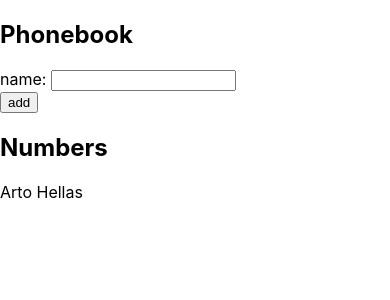
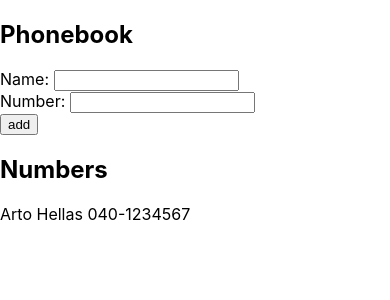
Before and after one commit to rchudziak/FullStackOpen, a React (Create React App) app in the folder part2/phonebook/: page / in a window 390 px wide. Shown: the top 300 px of the page. Built offline with nearby package versions, Linux system fonts and the light colour scheme.

Commit message:
Exercise 5 - Phonebook - Step 3

```diff
--- a/part2/phonebook/src/App.js
+++ b/part2/phonebook/src/App.js
@@ -2,12 +2,15 @@
 
 const App = () => {
   const [persons, setPersons] = useState([
-    { name: 'Arto Hellas' }
+    { name: 'Arto Hellas',
+      number: '040-1234567',
+      id: 0 }
   ])
   const [newName, setNewName] = useState('')
+  const [newNumber, setNewNumber] = useState('')
 
   const addPerson = (event) => {
-    event.preventDefault();
+    event.preventDefault()
 
     if (persons.some(person => person.name === newName)) {
       alert(`${newName} is already added to phonebook`)
@@ -16,11 +19,13 @@
 
     const personObject = {
       name: newName,
+      number: newNumber,
       id: persons.length + 1
     }
 
     setPersons(persons.concat(personObject))
     setNewName('')
+    setNewNumber('')
 
   }
 
@@ -28,15 +33,22 @@
     setNewName(event.target.value)
   }
 
+  const handleNumberChange = (event) => {
+    setNewNumber(event.target.value)
+  }
+
   const showNumbers = () => {
-    return persons.map((person) => <div>{person.name}</div>)
+    return persons.map((person) => <div key={person.id}>{person.name} {person.number}</div>)
   }
   return (
     <div>
       <h2>Phonebook</h2>
       <form onSubmit={addPerson}>
         <div>
-          name: <input value={newName} onChange={handleNameChange} />
+          Name: <input value={newName} onChange={handleNameChange} />
+        </div>
+        <div>
+          Number: <input value={newNumber} onChange={handleNumberChange} />
         </div>
         <div>
           <button type="submit" >add</button>
```
